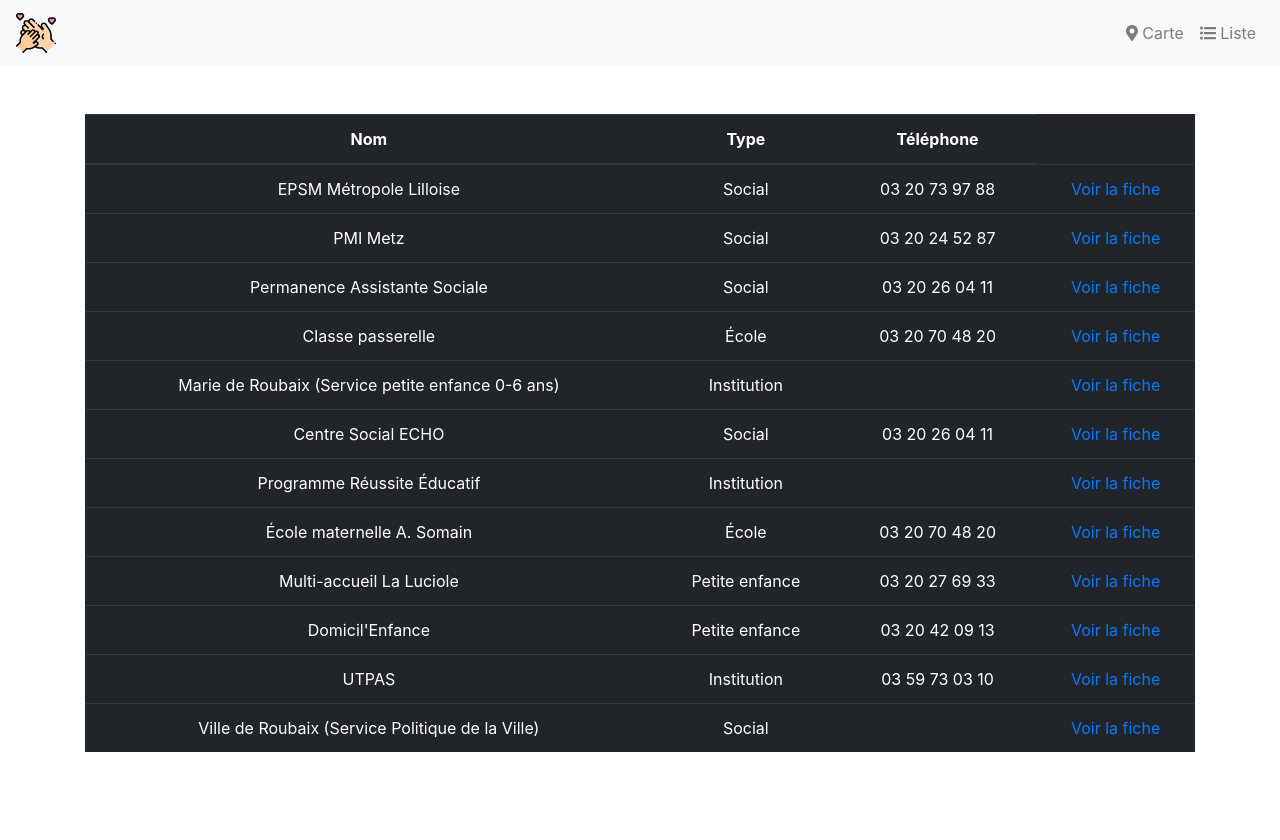
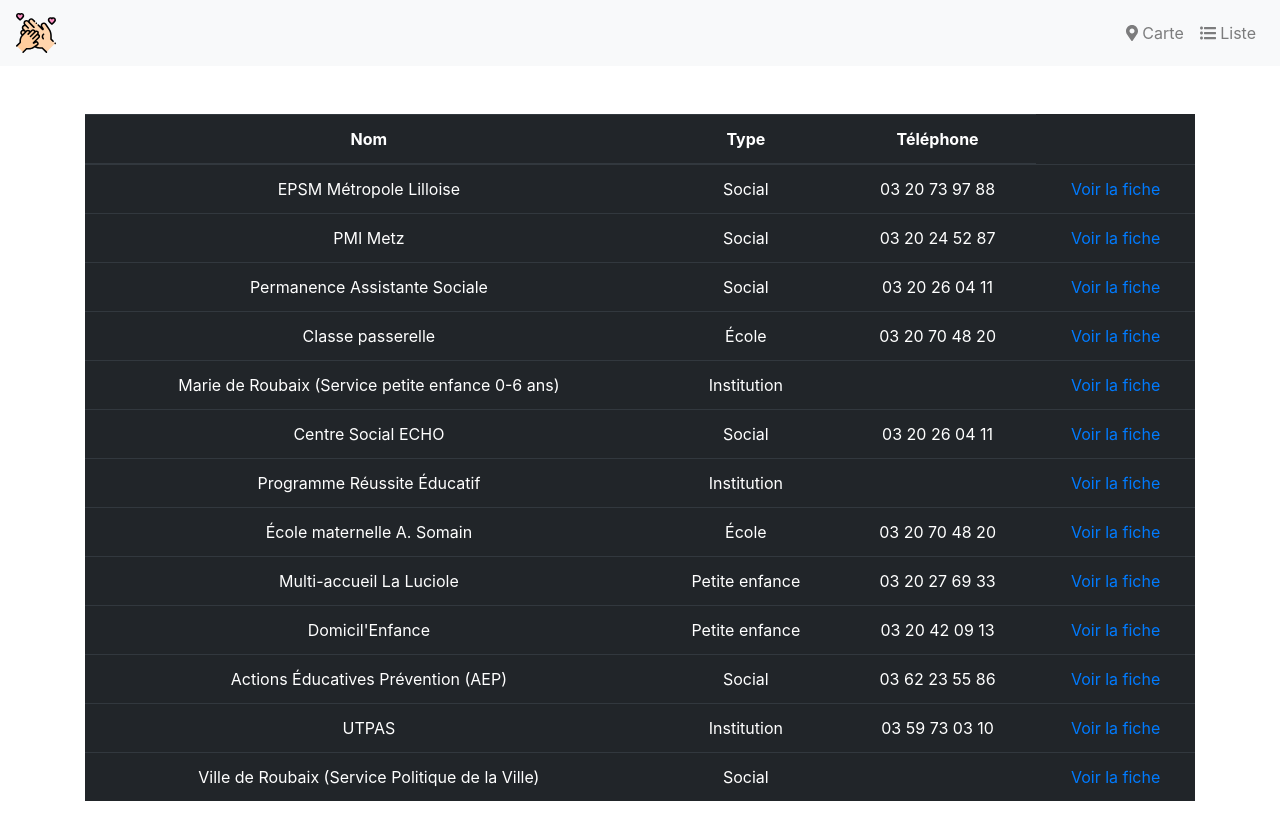
Before and after one commit to commissionparentalite/commissionparentalite.github.io, a Jekyll site: the page built from list.html, in a window 1280 px wide. Shown: the top 840 px of the page. Built offline with Jekyll 4.4.1, drawn with Linux system fonts in a browser that asks for light colours; nearby versions of some CDN libraries.

Commit message:
Update from Forestry.io - Updated actions-educatives-prevention-aep.md

```diff
--- a/_membres/actions-educatives-prevention-aep.md
+++ b/_membres/actions-educatives-prevention-aep.md
@@ -3,6 +3,29 @@
 layout: post
 desc: true
 date: 2018-09-10 13:56:17 +0000
-published: false
+name: Actions Éducatives Prévention (AEP)
+type: Social
+rue: 225 rue du collège  Roubaix
+ville: Roubaix
+cp: 59100
+phone: 03 62 23 55 86
+image: ''
+logo: ''
+keywords: []
+contacts:
+- mail: ''
+  phone: ''
+  name: Laetitia Delannoy
+- name: Aurélien Rachielle
+  mail: ''
+  phone: ''
 
 ---
+## Missions
+
+* Soutien éducatif : jeunes/familles
+* Décrochage scolaire
+* Accompagnement dans projet pro
+* Acc individuel des jeunes et des familles
+* Acc de projet de groupe
+* Séjours jeunes
```
